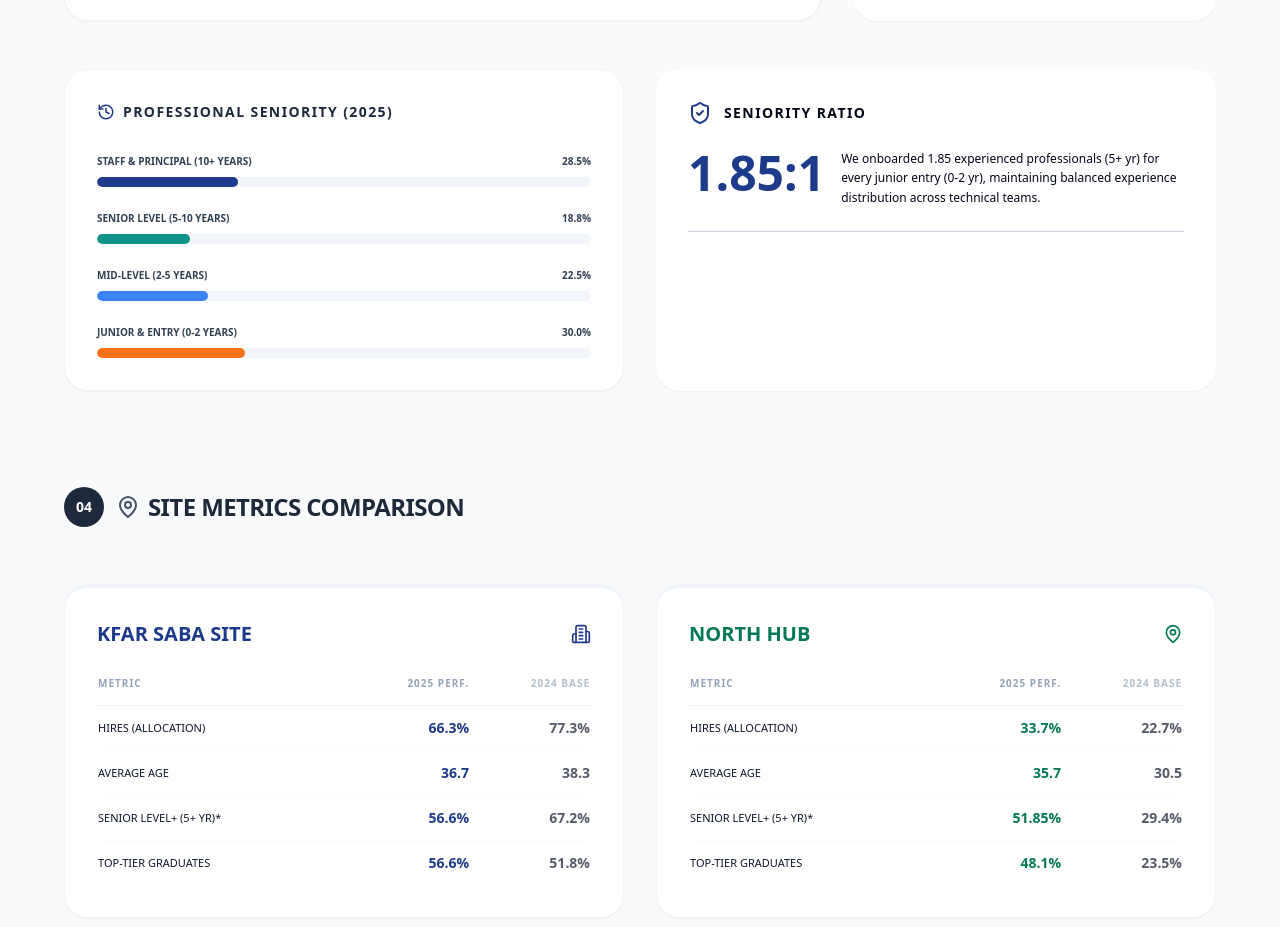
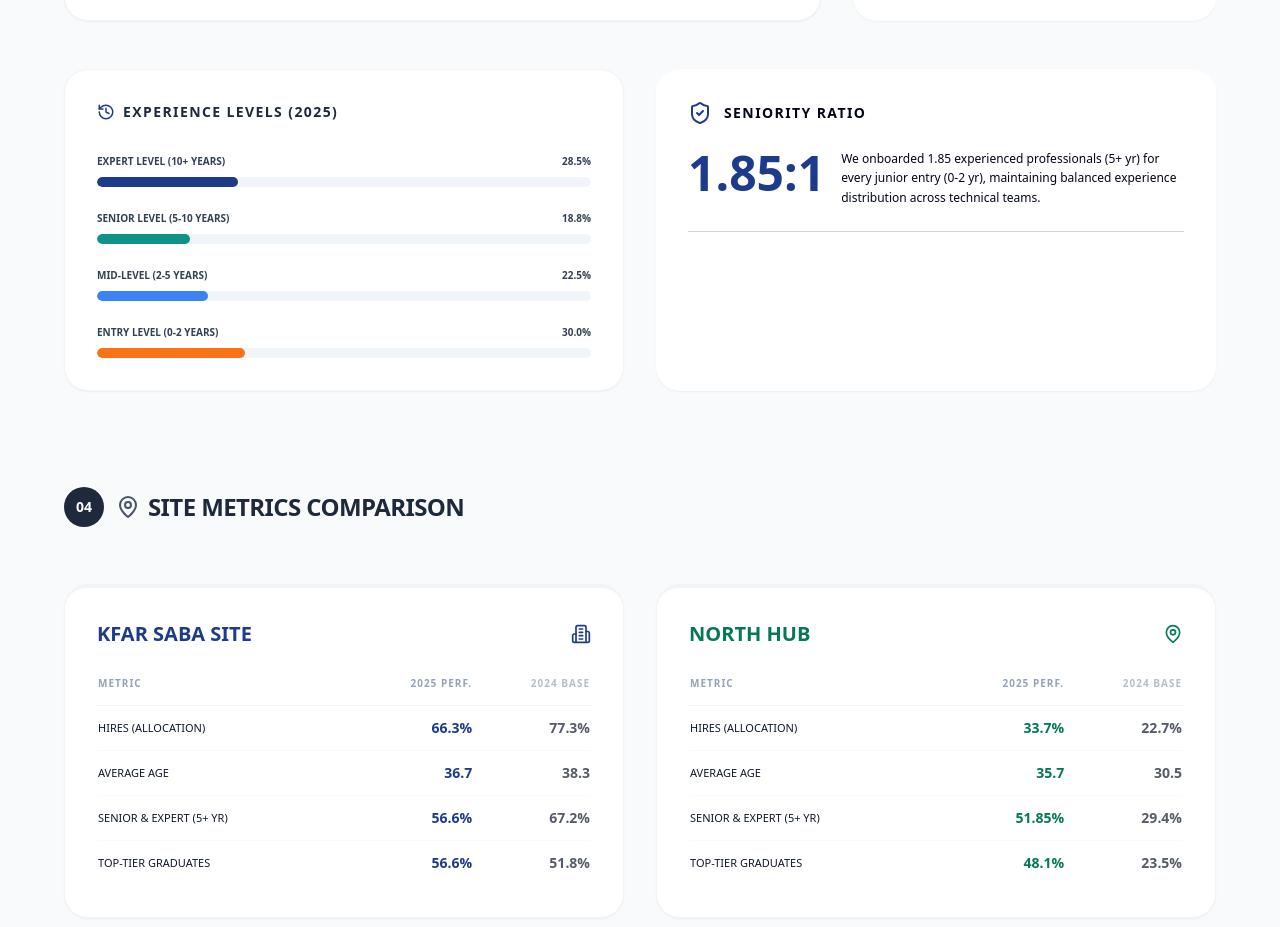
Before and after one commit to yogevr76er/2025_Recruitment_Report, a React (Vite) app: page / in a window 1280 px wide. Shown: the part 2685-3612 px from the top of the page. Built offline with nearby package versions, Linux system fonts and the light colour scheme.

Commit message:
Update App.jsx

```diff
--- a/src/App.jsx
+++ b/src/App.jsx
@@ -69,10 +69,10 @@ const top3_2025 = [
 ];
 
 const seniorityStats = [
-  { label: 'Staff & Principal (10+ Years)', value: 28.5, color: COLORS.navy },
+  { label: 'EXPERT LEVEL (10+ Years)', value: 28.5, color: COLORS.navy },
   { label: 'Senior Level (5-10 Years)', value: 18.8, color: COLORS.emerald },
   { label: 'Mid-Level (2-5 Years)', value: 22.5, color: COLORS.blue },
-  { label: 'Junior & Entry (0-2 Years)', value: 30.0, color: COLORS.orange },
+  { label: 'ENTRY LEVEL (0-2 Years)', value: 30.0, color: COLORS.orange },
 ];
 
 const hubInsights = [
@@ -413,7 +413,7 @@ const App = () => {
 
           <div className="grid grid-cols-1 lg:grid-cols-2 gap-8 text-left text-left text-left text-left">
             <Card className="text-left text-left text-left text-left text-left">
-              <h3 className="text-sm font-black mb-8 flex items-center gap-2 text-slate-800 uppercase tracking-widest text-left text-left text-left text-left text-left text-left text-left text-left text-left text-left"><History size={18} className="text-blue-900 text-left text-left text-left text-left"/> Professional Seniority (2025)</h3>
+              <h3 className="text-sm font-black mb-8 flex items-center gap-2 text-slate-800 uppercase tracking-widest text-left text-left text-left text-left text-left text-left text-left text-left text-left text-left"><History size={18} className="text-blue-900 text-left text-left text-left text-left"/> EXPERIENCE LEVELS (2025)</h3>
               <div className="space-y-6 text-left text-left text-left text-left text-left">
                 {seniorityStats.map((item, idx) => (
                   <div key={idx} className="space-y-2 text-left text-left text-left text-left text-left text-left">
@@ -467,7 +467,7 @@ const App = () => {
                 <tbody className="divide-y divide-slate-50 text-left text-left text-left text-left text-left">
                   <tr><td className="py-3 text-[11px] uppercase text-left text-left text-left text-left text-left text-left">Hires (Allocation)</td><td className="py-3 text-right font-black text-blue-900 text-right text-right text-right text-right text-right">66.3%</td><td className="py-3 text-right opacity-70 font-bold text-right text-right text-right text-right">77.3%</td></tr>
                   <tr><td className="py-3 text-[11px] uppercase text-left text-left text-left text-left text-left text-left">Average Age</td><td className="py-3 text-right font-black text-blue-900 text-right text-right text-right text-right text-right">36.7</td><td className="py-3 text-right opacity-70 font-bold text-right text-right text-right text-right">38.3</td></tr>
-                  <tr><td className="py-3 text-[11px] uppercase text-left text-left text-left text-left text-left text-left text-left">Senior Level+ (5+ yr)*</td><td className="py-3 text-right font-black text-blue-900 text-right text-right text-right text-right text-right">56.6%</td><td className="py-3 text-right opacity-70 font-bold text-right text-right text-right text-right">67.2%</td></tr>
+                  <tr><td className="py-3 text-[11px] uppercase text-left text-left text-left text-left text-left text-left text-left">SENIOR & EXPERT (5+ yr)</td><td className="py-3 text-right font-black text-blue-900 text-right text-right text-right text-right text-right">56.6%</td><td className="py-3 text-right opacity-70 font-bold text-right text-right text-right text-right">67.2%</td></tr>
                   <tr><td className="py-3 text-[11px] uppercase text-left text-left text-left text-left text-left text-left text-left text-left">Top-Tier Graduates</td><td className="py-3 text-right font-black text-blue-900 text-right text-right text-right text-right text-right text-left text-left">56.6%</td><td className="py-3 text-right opacity-70 font-bold text-right text-right text-right text-right text-right text-right text-left text-left">51.8%</td></tr>
                 </tbody>
               </table>
@@ -486,7 +486,7 @@ const App = () => {
                 <tbody className="divide-y divide-slate-50 text-left text-left text-left text-left text-left text-left">
                   <tr><td className="py-3 text-[11px] uppercase text-left text-left text-left text-left text-left text-left text-left">Hires (Allocation)</td><td className="py-3 text-right font-black text-emerald-700 text-right text-right text-right text-right text-right text-right">33.7%</td><td className="py-3 text-right opacity-70 font-bold text-right text-right text-right text-right">22.7%</td></tr>
                   <tr><td className="py-3 text-[11px] uppercase text-left text-left text-left text-left text-left text-left text-left text-left">Average Age</td><td className="py-3 text-right font-black text-emerald-700 text-right text-right text-right text-right text-right text-right text-right">35.7</td><td className="py-3 text-right opacity-70 font-bold text-right text-right text-right text-right">30.5</td></tr>
-                  <tr><td className="py-3 text-[11px] uppercase text-left text-left text-left text-left text-left text-left text-left text-left text-left text-left">Senior Level+ (5+ yr)*</td><td className="py-3 text-right font-black text-emerald-700 text-right text-right text-right text-right text-right text-right text-right">51.85%</td><td className="py-3 text-right opacity-70 font-bold text-right text-right text-right text-right text-right text-right">29.4%</td></tr>
+                  <tr><td className="py-3 text-[11px] uppercase text-left text-left text-left text-left text-left text-left text-left text-left text-left text-left">SENIOR & EXPERT (5+ yr)</td><td className="py-3 text-right font-black text-emerald-700 text-right text-right text-right text-right text-right text-right text-right">51.85%</td><td className="py-3 text-right opacity-70 font-bold text-right text-right text-right text-right text-right text-right">29.4%</td></tr>
                   <tr><td className="py-3 text-[11px] uppercase text-left text-left text-left text-left text-left text-left text-left text-left text-left text-left text-left">Top-Tier Graduates</td><td className="py-3 text-right font-black text-emerald-700 text-right text-right text-right text-right text-right text-right text-right">48.1%</td><td className="py-3 text-right opacity-70 font-bold text-right text-right text-right text-right text-right text-right text-right text-left text-left">23.5%</td></tr>
                 </tbody>
               </table>
```
